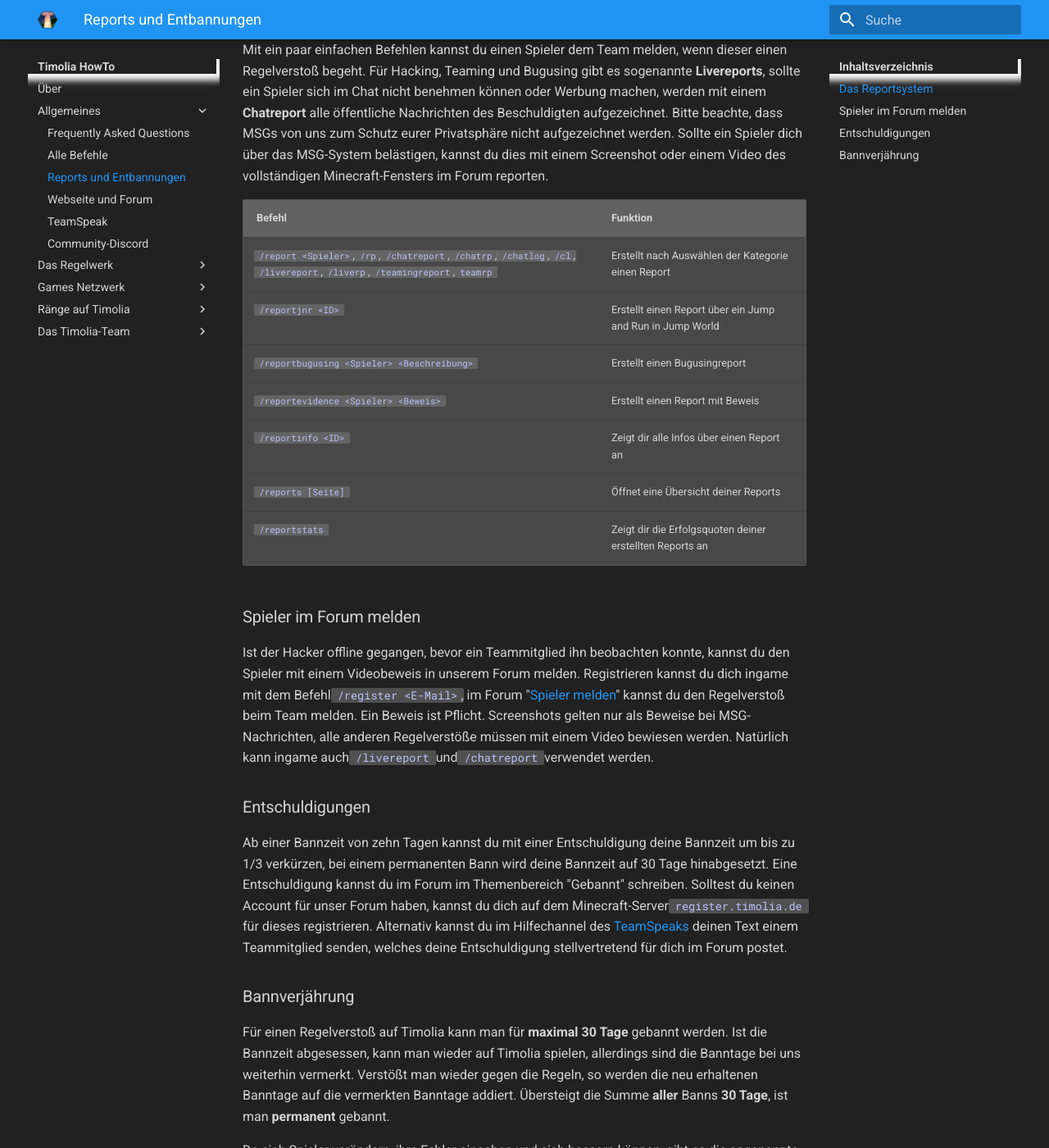
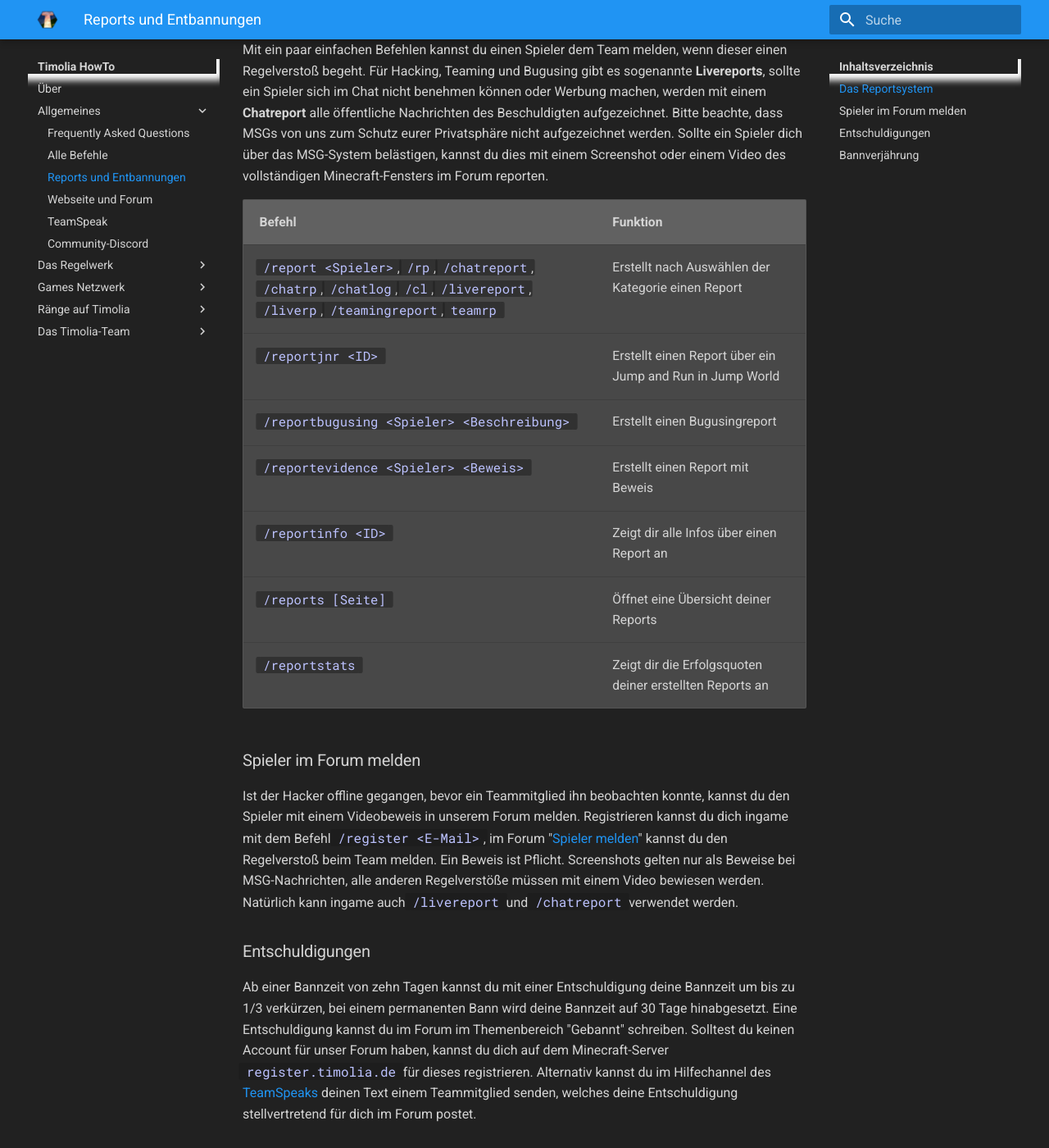
Before and after one commit to TimoliaDE/HowTo, an MkDocs documentation site: the page built from docs/bans.md, in a window 1280 px wide and 1400 px high, scrolled down 312 px. Shown: the whole window at 82% size. Built offline with MkDocs 1.6.1 and Material for MkDocs 9.7.7, drawn with Linux system fonts in a browser that asks for light colours; old or Windows-style settings are respelled for this version of MkDocs.

Commit message:
Update docs/extra.css

```diff
--- a/docs/extra.css
+++ b/docs/extra.css
@@ -10,8 +10,9 @@
 
 .md-typeset code {
   color: #bcc2ff !important;
-  background-color: hsla(0, 0%, 50%, 0.5) !important;
-  box-shadow: .29412em 0 0 hsla(0, 0%, 50%, 0.5),-.29412em 0 0 hsla(0, 0%, 50%, 0.5) !important;
+  background-color: hsla(0, 0%, 10%, 0.5) !important;
+  box-shadow: .29412em 0 0 hsla(0, 0%, 10%, 0.5),-.29412em 0 0 hsla(0, 0%, 10%, 0.5) !important;
+  font-size: 100%;
 }
 
 /*
@@ -145,6 +146,10 @@ tbody {
   background-color: #484848 !important;
 }
 
+.md-typeset table:not([class]) {
+    font-size: .78rem;
+}
+
 /*
 ////////////////////
 // Navigation bar //
```
